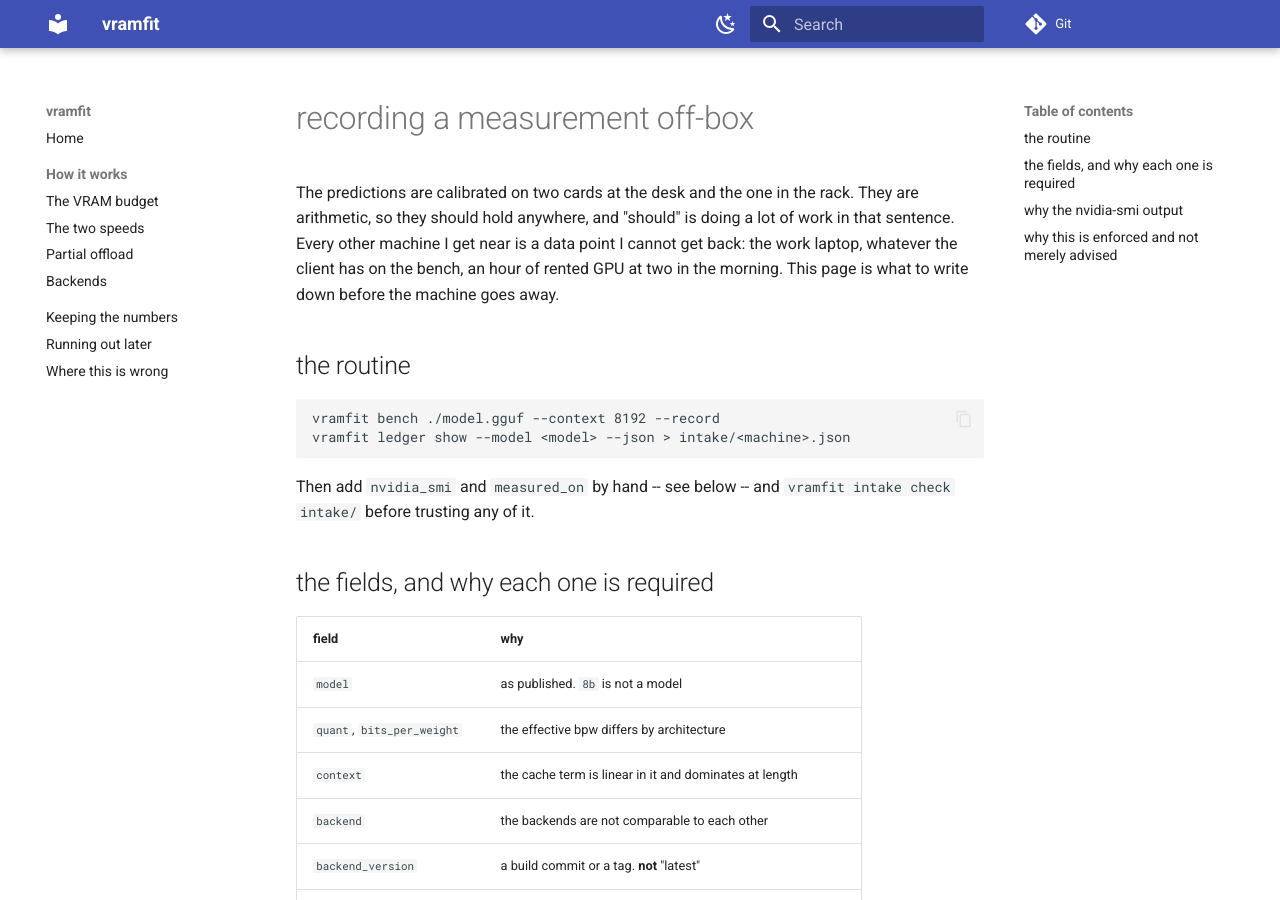
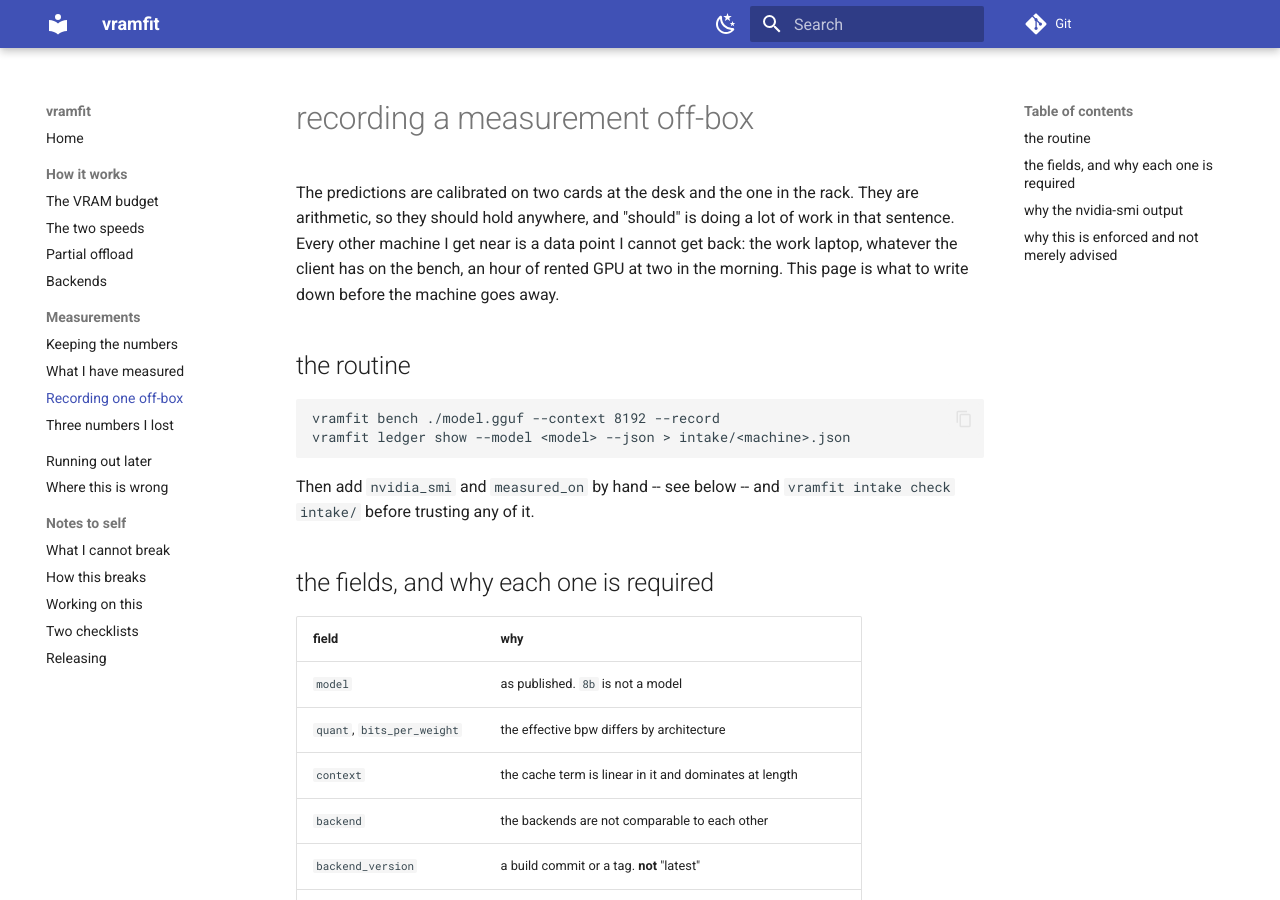
Before and after one commit to InstructorBixby/vramfit, an MkDocs documentation site: the page built from docs/measuring.md, in a window 1280 px wide and 900 px high. Built offline with MkDocs 1.6.1 and Material for MkDocs 9.7.7, drawn with Linux system fonts in a browser that asks for light colours.

```diff
--- a/mkdocs.yml
+++ b/mkdocs.yml
@@ -31,6 +31,16 @@ nav:
       - The two speeds: speed.md
       - Partial offload: offload.md
       - Backends: backends.md
-  - Keeping the numbers: ledger.md
+  - Measurements:
+      - Keeping the numbers: ledger.md
+      - What I have measured: measured.md
+      - Recording one off-box: measuring.md
+      - Three numbers I lost: unreproducible.md
   - Running out later: oom.md
   - Where this is wrong: wrong.md
+  - Notes to self:
+      - What I cannot break: stability.md
+      - How this breaks: failure-modes.md
+      - Working on this: working-on-this.md
+      - Two checklists: checklists.md
+      - Releasing: releasing.md
--- a/pyproject.toml
+++ b/pyproject.toml
@@ -4,7 +4,7 @@ build-backend = "setuptools.build_meta"
 
 [project]
 name = "vramfit"
-version = "1.0.0"
+version = "1.1.0"
 description = "Predict whether a model fits in your VRAM, then measure what it does"
 readme = "README.md"
 requires-python = ">=3.10"
--- a/vramfit/__init__.py
+++ b/vramfit/__init__.py
@@ -3,4 +3,4 @@
 The public API is `vramfit.api`. Everything else is internal; see
 docs/stability.md for what that means in practice.
 """
-__version__ = "1.0.0"
+__version__ = "1.1.0"
```
